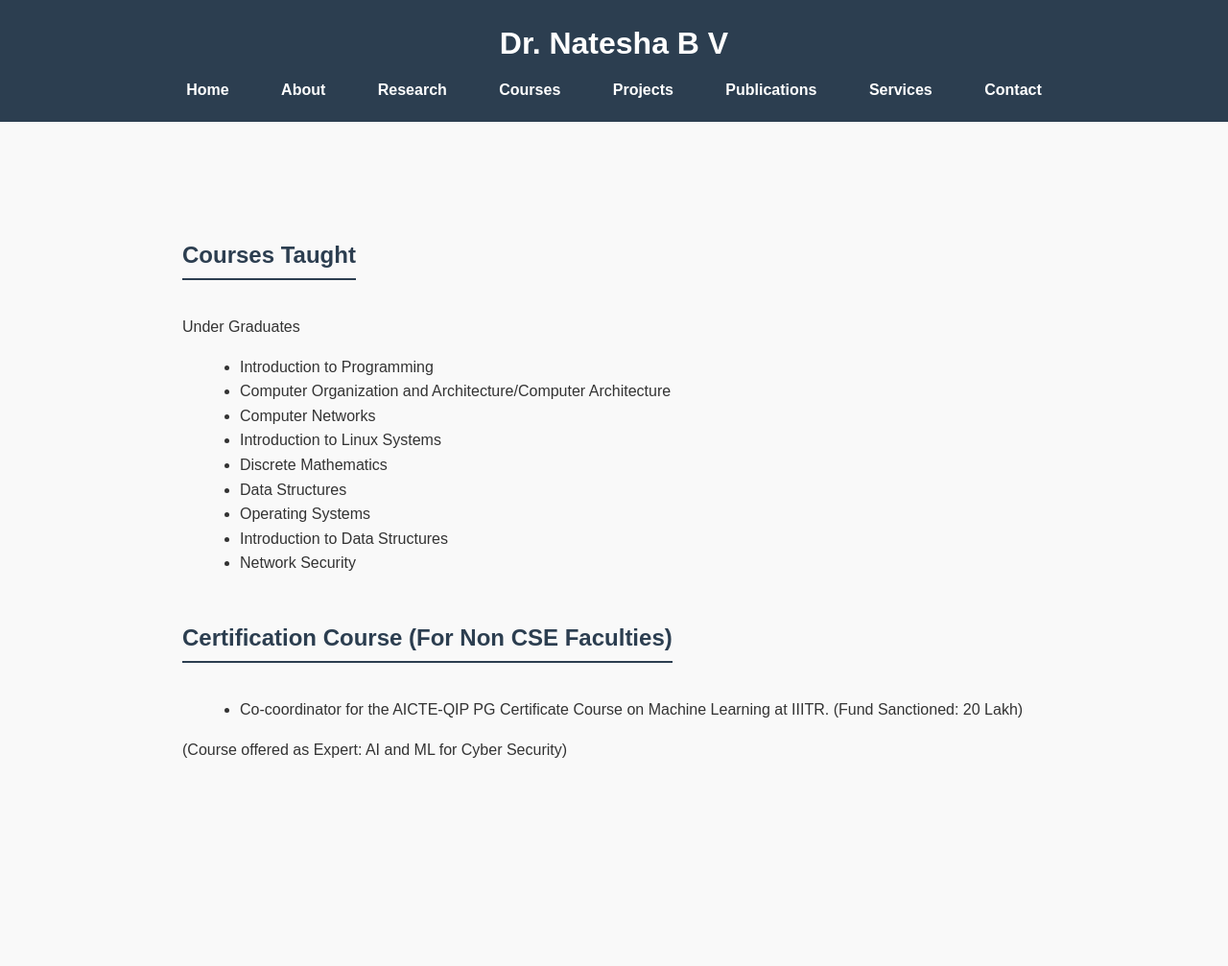
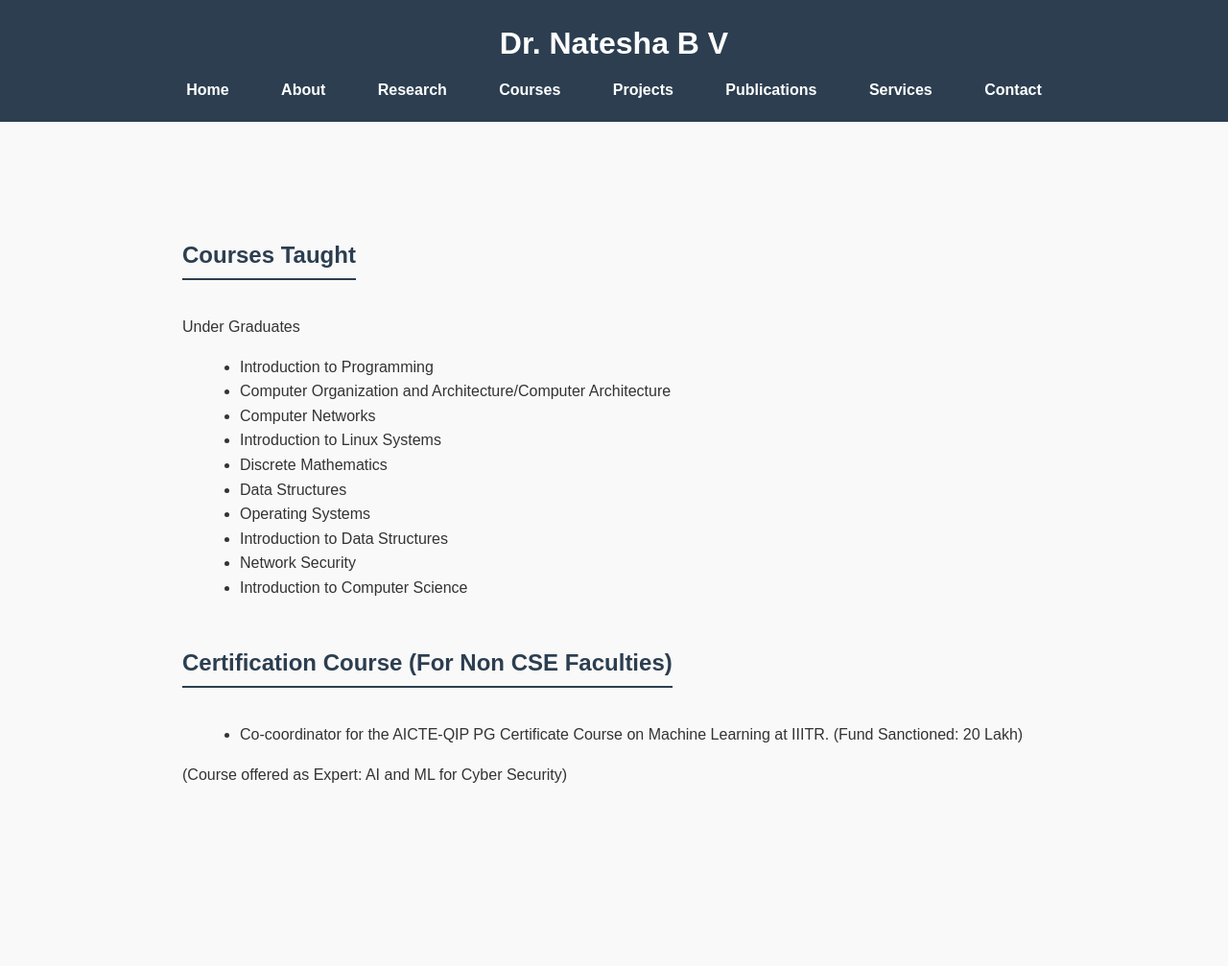
Before and after one commit to Nateshbv/Nateshbv.github.io, a Jekyll site: the page built from Courses.md, in a window 1280 px wide. Shown: the whole page at 96% size. Built offline with Jekyll 4.4.1, drawn with Linux system fonts in a browser that asks for light colours.

Commit message:
Update Courses.md

```diff
--- a/Courses.md
+++ b/Courses.md
@@ -15,6 +15,7 @@ Under Graduates
 - Operating Systems
 - Introduction to Data Structures
 - Network Security
+- Introduction to Computer Science
 
 ## Certification Course (For Non CSE Faculties)
 - Co-coordinator for the AICTE-QIP PG Certificate Course on Machine Learning at IIITR.
```
